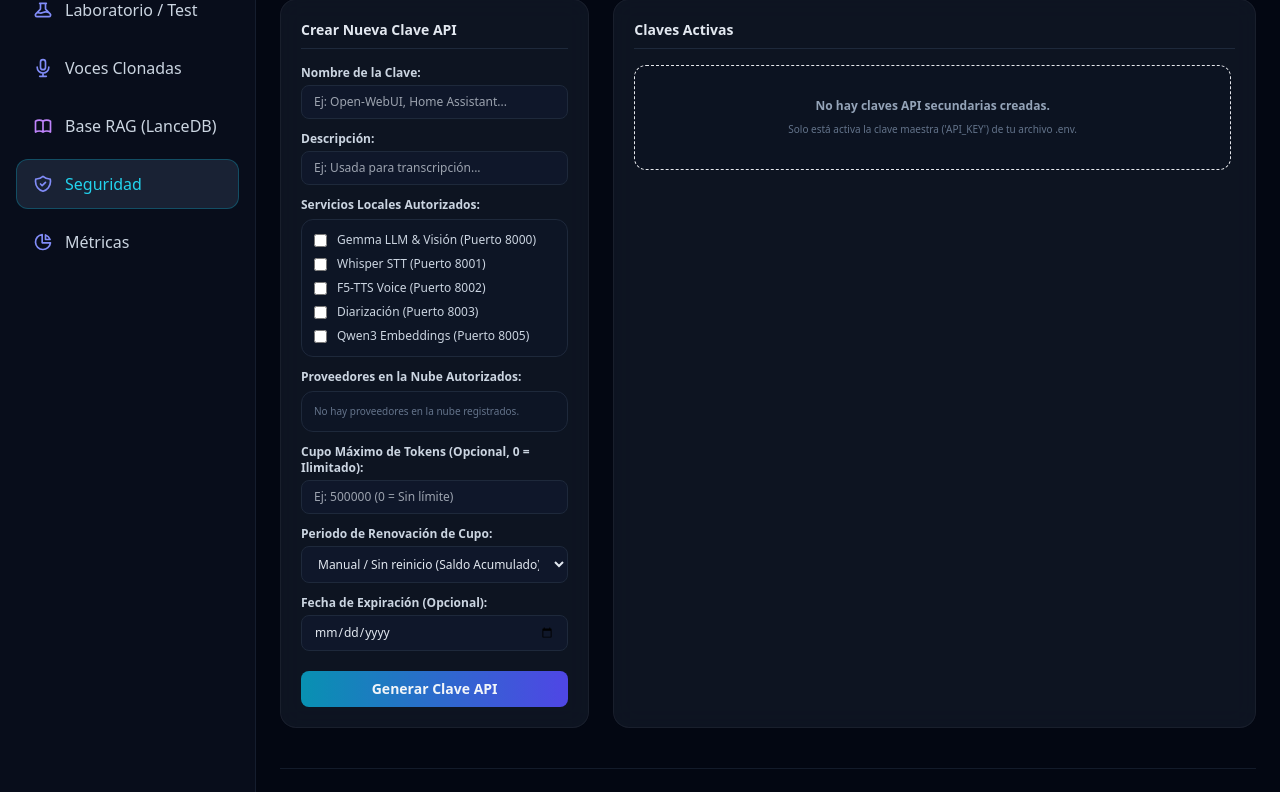
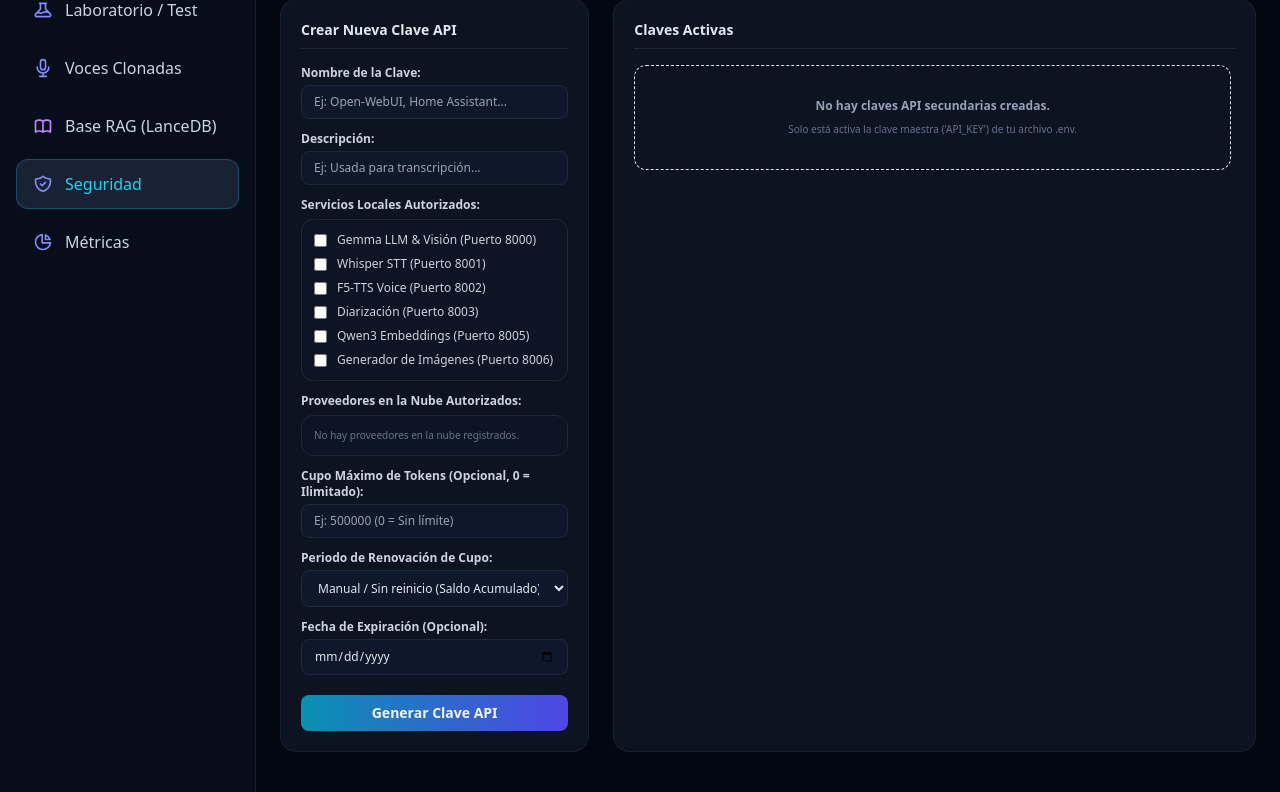
Before and after one commit to JoseLVillaronga/tech-vllm, a Flask app: page / in a window 1280 px wide, after a click on "Seguridad". Shown: the part 225-1017 px from the top of the page. Run offline with Flask 3, Linux system fonts and the light colour scheme; data that the repository does not hold is empty.

Commit message:
feat(security): agregar permiso granular para Generador de Imagenes en creacion y edicion de Claves API en Dashboard

```diff
--- a/templates/index.html
+++ b/templates/index.html
@@ -891,6 +891,10 @@
                                         <input type="checkbox" name="key-services" value="embeddings" class="rounded border-slate-800 text-cyan-600 focus:ring-cyan-500 bg-slate-950">
                                         Qwen3 Embeddings (Puerto 8005)
                                     </label>
+                                    <label class="flex items-center gap-2.5 text-xs text-slate-300 cursor-pointer">
+                                        <input type="checkbox" name="key-services" value="image" class="rounded border-slate-800 text-cyan-600 focus:ring-cyan-500 bg-slate-950">
+                                        Generador de Imágenes (Puerto 8006)
+                                    </label>
                                 </div>
                             </div>
                             <div>
@@ -1213,6 +1217,10 @@
                                 <label class="flex items-center gap-2.5 text-xs text-slate-300 cursor-pointer">
                                     <input type="checkbox" id="edit-key-service-embeddings" class="rounded border-slate-800 text-cyan-600 focus:ring-cyan-500 bg-slate-950">
                                     Qwen3 Embeddings (Puerto 8005)
+                                </label>
+                                <label class="flex items-center gap-2.5 text-xs text-slate-300 cursor-pointer">
+                                    <input type="checkbox" id="edit-key-service-image" class="rounded border-slate-800 text-cyan-600 focus:ring-cyan-500 bg-slate-950">
+                                    Generador de Imágenes (Puerto 8006)
                                 </label>
                             </div>
                         </div>
@@ -2988,7 +2996,8 @@
                         'whisper': { name: 'STT', color: 'bg-cyan-500/10 text-cyan-400' },
                         'tts': { name: 'TTS', color: 'bg-emerald-500/10 text-emerald-400' },
                         'diarization': { name: 'DIAR', color: 'bg-amber-500/10 text-amber-400' },
-                        'embeddings': { name: 'EMBEDDINGS', color: 'bg-purple-500/10 text-purple-400' }
+                        'embeddings': { name: 'EMBEDDINGS', color: 'bg-purple-500/10 text-purple-400' },
+                        'image': { name: 'IMAGEN', color: 'bg-pink-500/10 text-pink-400' }
                     };
                     (k.services || []).forEach(s => {
                         const info = svcMap[s] || { name: s, color: 'bg-slate-500/10 text-slate-400' };
@@ -3210,6 +3219,7 @@
             document.getElementById('edit-key-service-tts').checked = services.includes('tts');
             document.getElementById('edit-key-service-diarization').checked = services.includes('diarization');
             document.getElementById('edit-key-service-embeddings').checked = services.includes('embeddings');
+            document.getElementById('edit-key-service-image').checked = services.includes('image');
 
             // Consultar modelos existentes asignados a esta clave API
             let keyModelsByProv = {};
@@ -3251,6 +3261,7 @@
             if (document.getElementById('edit-key-service-tts').checked) services.push('tts');
             if (document.getElementById('edit-key-service-diarization').checked) services.push('diarization');
             if (document.getElementById('edit-key-service-embeddings').checked) services.push('embeddings');
+            if (document.getElementById('edit-key-service-image').checked) services.push('image');
 
             const allowed_providers = [];
             const allowed_models = {};
```
